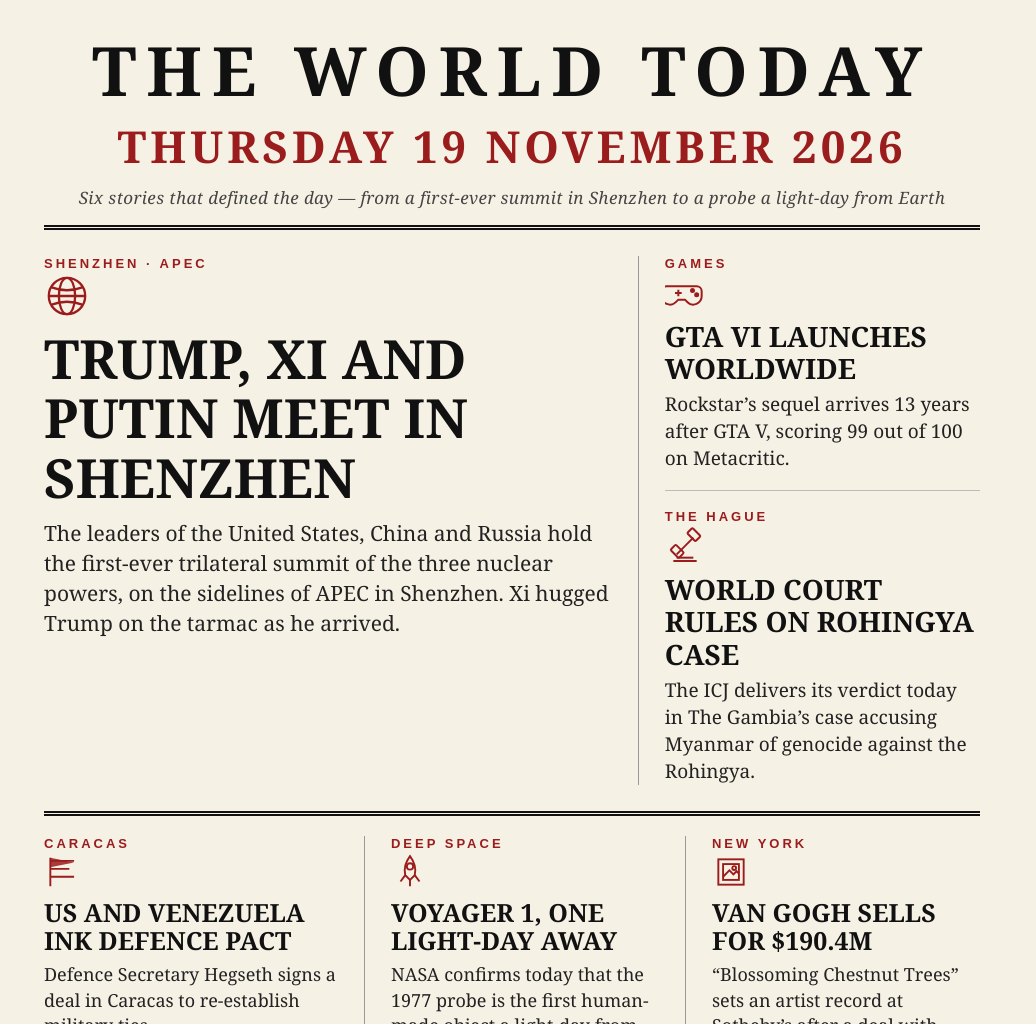
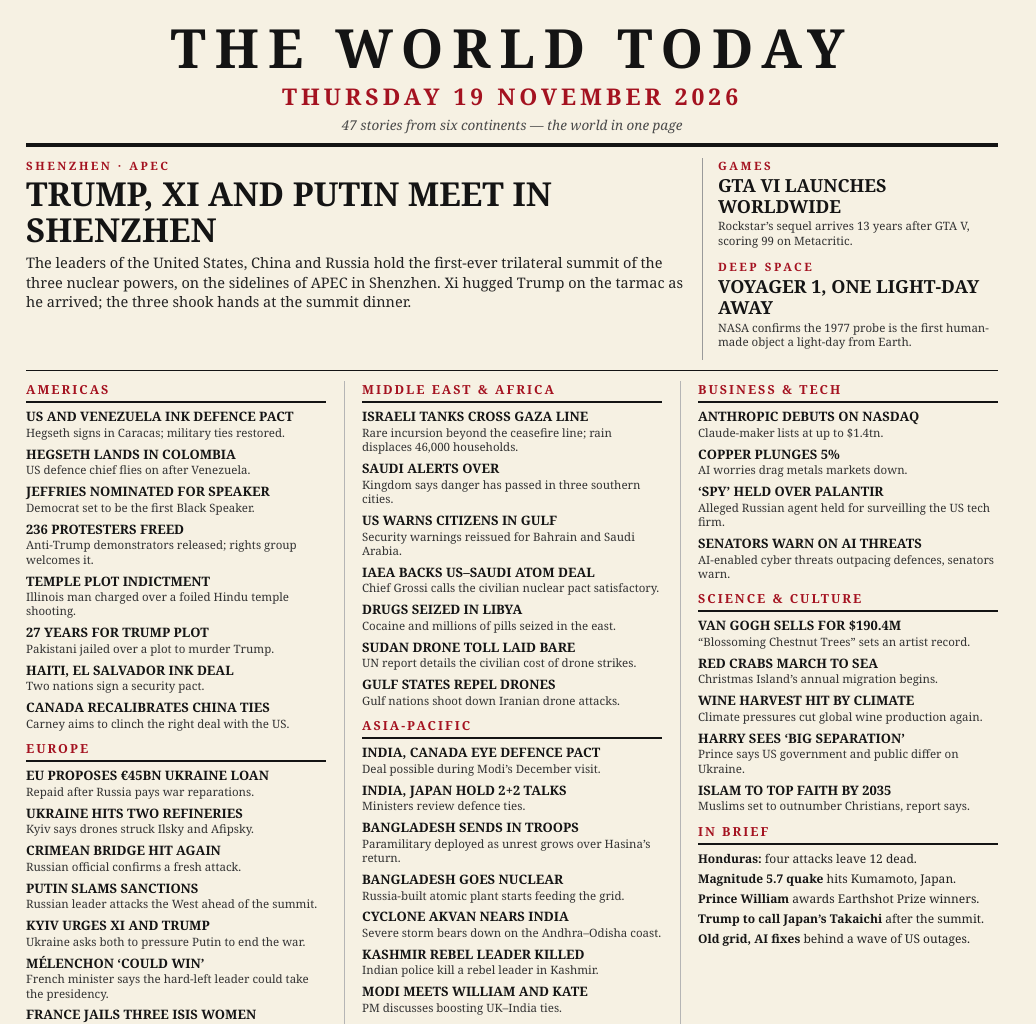
Before and after one commit to yuklcool/news-image-20261119, a plain HTML site: page page/index.html in a window 1280 px wide. Shown: the whole page, without its empty margins (0-1036 px from the left). Drawn offline with Linux system fonts and the light colour scheme.

Commit message:
v2: dense 47-story front page (1024x1024)

```diff
--- a/page/index.html
+++ b/page/index.html
@@ -7,137 +7,176 @@
   * { margin: 0; padding: 0; box-sizing: border-box; }
   html, body { width: 1024px; height: 1024px; overflow: hidden; }
   body {
-    background: #f6f1e5;
-    color: #111;
-    font-family: Georgia, 'Times New Roman', Times, serif;
-    -webkit-font-smoothing: antialiased;
+    background: #f6f1e3;
+    color: #141414;
+    font-family: Georgia, 'Times New Roman', serif;
+    padding: 20px 26px 16px;
   }
-  .page { width: 1024px; height: 1024px; padding: 36px 44px 28px; }
-  /* ---------- masthead ---------- */
-  header { text-align: center; border-bottom: 5px double #111; padding-bottom: 16px; }
-  .paper { font-size: 68px; font-weight: 700; letter-spacing: 10px; line-height: 1; }
+  .masthead {
+    text-align: center;
+    font-size: 54px;
+    font-weight: 700;
+    letter-spacing: 9px;
+    line-height: 1;
+  }
   .date {
-    margin-top: 12px; font-size: 44px; font-weight: 700; letter-spacing: 4px;
-    color: #9b1c1c;
+    text-align: center;
+    font-size: 23px;
+    font-weight: 700;
+    letter-spacing: 4px;
+    color: #a41220;
+    margin-top: 6px;
   }
-  .kicker {
-    margin-top: 10px; font-size: 17px; font-style: italic; color: #444; letter-spacing: 0.4px;
+  .tagline {
+    text-align: center;
+    font-size: 13.5px;
+    font-style: italic;
+    color: #4a4a4a;
+    margin-top: 4px;
   }
-  /* ---------- layout ---------- */
-  main { display: flex; gap: 26px; margin-top: 26px; }
-  .lead { width: 596px; border-right: 1px solid #999; padding-right: 26px; }
-  .side { width: 316px; }
-  .tag {
-    font-family: Arial, Helvetica, sans-serif; font-size: 13px; font-weight: 700;
-    letter-spacing: 3px; color: #9b1c1c; text-transform: uppercase;
+  .rule-double { border-top: 3px solid #141414; border-bottom: 1px solid #141414; height: 4px; margin: 9px 0 11px; }
+  .rule { border-top: 1px solid #141414; margin: 10px 0; }
+  .top { display: flex; gap: 18px; }
+  .lead { flex: 1; }
+  .kicker { font-size: 11.5px; font-weight: 700; letter-spacing: 2.5px; color: #a41220; }
+  .lead h1 { font-size: 33px; line-height: 1.08; font-weight: 700; margin: 3px 0 6px; }
+  .lead p { font-size: 14.5px; line-height: 1.35; color: #222; }
+  .rail { width: 296px; flex: none; border-left: 1px solid #9a9a9a; padding-left: 15px; }
+  .rail .item { margin-bottom: 11px; }
+  .rail h2 { font-size: 18px; line-height: 1.15; font-weight: 700; margin: 2px 0 3px; }
+  .rail p { font-size: 12.5px; line-height: 1.3; color: #333; }
+  .cols { display: flex; gap: 18px; }
+  .col { flex: 1; min-width: 0; }
+  .col + .col { border-left: 1px solid #b5b5b5; padding-left: 17px; }
+  section { margin-bottom: 9px; }
+  section h3 {
+    font-size: 12.5px;
+    font-weight: 700;
+    letter-spacing: 2px;
+    color: #a41220;
+    border-bottom: 2px solid #141414;
+    padding-bottom: 3px;
+    margin-bottom: 6px;
   }
-  h1 { font-size: 54px; line-height: 1.1; font-weight: 700; margin: 10px 0 12px; }
-  h2 { font-size: 28px; line-height: 1.15; font-weight: 700; margin: 7px 0 7px; }
-  p { font-size: 19px; line-height: 1.42; color: #222; }
-  .lead p { font-size: 21px; }
-  .icon { display: block; margin: 2px 0 6px; }
-  .story { padding-bottom: 18px; margin-bottom: 18px; border-bottom: 1px solid #bbb; }
-  .story:last-child { border-bottom: none; margin-bottom: 0; padding-bottom: 0; }
-  /* ---------- bottom row ---------- */
+  .item { margin-bottom: 6.5px; }
+  .item h4 { font-size: 13px; line-height: 1.2; font-weight: 700; }
+  .item p { font-size: 11.5px; line-height: 1.25; color: #333; margin-top: 1px; }
+  .brief { font-size: 12px; line-height: 1.35; margin-bottom: 4px; color: #222; }
+  .brief b { color: #141414; }
   footer {
-    display: flex; gap: 26px; margin-top: 26px; padding-top: 20px;
-    border-top: 5px double #111;
-  }
-  footer .story { width: 306px; border-bottom: none; margin-bottom: 0; padding-bottom: 0; }
-  footer .story + .story { border-left: 1px solid #999; padding-left: 26px; }
-  footer h2 { font-size: 25px; }
-  footer p { font-size: 18px; }
-  .foot {
-    margin-top: 24px; text-align: center; font-family: Arial, Helvetica, sans-serif;
-    font-size: 14px; letter-spacing: 1.5px; color: #666; text-transform: uppercase;
+    font-size: 10.5px;
+    letter-spacing: 1px;
+    text-align: center;
+    color: #555;
+    border-top: 1px solid #9a9a9a;
+    padding-top: 6px;
+    margin-top: 9px;
   }
 </style>
 </head>
 <body>
-<div class="page">
+  <div class="masthead">THE WORLD TODAY</div>
+  <div class="date">THURSDAY 19 NOVEMBER 2026</div>
+  <div class="tagline">47 stories from six continents &mdash; the world in one page</div>
+  <div class="rule-double"></div>
 
-  <header>
-    <div class="paper">THE WORLD TODAY</div>
-    <div class="date">THURSDAY 19 NOVEMBER 2026</div>
-    <div class="kicker">Six stories that defined the day &mdash; from a first-ever summit in Shenzhen to a probe a light-day from Earth</div>
-  </header>
+  <div class="top">
+    <div class="lead">
+      <div class="kicker">SHENZHEN &middot; APEC</div>
+      <h1>TRUMP, XI AND PUTIN MEET IN SHENZHEN</h1>
+      <p>The leaders of the United States, China and Russia hold the first-ever trilateral summit of the three nuclear powers, on the sidelines of APEC in Shenzhen. Xi hugged Trump on the tarmac as he arrived; the three shook hands at the summit dinner.</p>
+    </div>
+    <div class="rail">
+      <div class="item">
+        <div class="kicker">GAMES</div>
+        <h2>GTA VI LAUNCHES WORLDWIDE</h2>
+        <p>Rockstar&rsquo;s sequel arrives 13 years after GTA V, scoring 99 on Metacritic.</p>
+      </div>
+      <div class="item">
+        <div class="kicker">DEEP SPACE</div>
+        <h2>VOYAGER 1, ONE LIGHT-DAY AWAY</h2>
+        <p>NASA confirms the 1977 probe is the first human-made object a light-day from Earth.</p>
+      </div>
+    </div>
+  </div>
+  <div class="rule"></div>
 
-  <main>
-    <section class="lead">
-      <div class="tag">Shenzhen &middot; APEC</div>
-      <svg class="icon" width="46" height="46" viewBox="0 0 48 48" fill="none" stroke="#9b1c1c" stroke-width="2.4">
-        <circle cx="24" cy="24" r="19"/>
-        <ellipse cx="24" cy="24" rx="8.5" ry="19"/>
-        <line x1="5" y1="24" x2="43" y2="24"/>
-        <path d="M8 15 Q24 21 40 15"/>
-        <path d="M8 33 Q24 27 40 33"/>
-      </svg>
-      <h1>TRUMP, XI AND PUTIN MEET IN SHENZHEN</h1>
-      <p>The leaders of the United States, China and Russia hold the first-ever trilateral summit of the three nuclear powers, on the sidelines of APEC in Shenzhen. Xi hugged Trump on the tarmac as he arrived.</p>
-    </section>
+  <div class="cols">
+    <div class="col">
+      <section>
+        <h3>AMERICAS</h3>
+        <div class="item"><h4>US AND VENEZUELA INK DEFENCE PACT</h4><p>Hegseth signs in Caracas; military ties restored.</p></div>
+        <div class="item"><h4>HEGSETH LANDS IN COLOMBIA</h4><p>US defence chief flies on after Venezuela.</p></div>
+        <div class="item"><h4>JEFFRIES NOMINATED FOR SPEAKER</h4><p>Democrat set to be the first Black Speaker.</p></div>
+        <div class="item"><h4>236 PROTESTERS FREED</h4><p>Anti-Trump demonstrators released; rights group welcomes it.</p></div>
+        <div class="item"><h4>TEMPLE PLOT INDICTMENT</h4><p>Illinois man charged over a foiled Hindu temple shooting.</p></div>
+        <div class="item"><h4>27 YEARS FOR TRUMP PLOT</h4><p>Pakistani jailed over a plot to murder Trump.</p></div>
+        <div class="item"><h4>HAITI, EL SALVADOR INK DEAL</h4><p>Two nations sign a security pact.</p></div>
+        <div class="item"><h4>CANADA RECALIBRATES CHINA TIES</h4><p>Carney aims to clinch the right deal with the US.</p></div>
+      </section>
+      <section>
+        <h3>EUROPE</h3>
+        <div class="item"><h4>EU PROPOSES &euro;45BN UKRAINE LOAN</h4><p>Repaid after Russia pays war reparations.</p></div>
+        <div class="item"><h4>UKRAINE HITS TWO REFINERIES</h4><p>Kyiv says drones struck Ilsky and Afipsky.</p></div>
+        <div class="item"><h4>CRIMEAN BRIDGE HIT AGAIN</h4><p>Russian official confirms a fresh attack.</p></div>
+        <div class="item"><h4>PUTIN SLAMS SANCTIONS</h4><p>Russian leader attacks the West ahead of the summit.</p></div>
+        <div class="item"><h4>KYIV URGES XI AND TRUMP</h4><p>Ukraine asks both to pressure Putin to end the war.</p></div>
+        <div class="item"><h4>M&Eacute;LENCHON &lsquo;COULD WIN&rsquo;</h4><p>French minister says the hard-left leader could take the presidency.</p></div>
+        <div class="item"><h4>FRANCE JAILS THREE ISIS WOMEN</h4><p>Jailed for joining Islamic State in Syria.</p></div>
+      </section>
+    </div>
 
-    <section class="side">
-      <div class="story">
-        <div class="tag">Games</div>
-        <svg class="icon" width="40" height="40" viewBox="0 0 48 48" fill="none" stroke="#9b1c1c" stroke-width="2.4">
-          <path d="M10 16 h28 a6 6 0 0 1 6 6 v6 a10 10 0 0 1 -17 7 l-3 -3 h-8 l-3 3 a10 10 0 0 1 -17 -7 v-6 a6 6 0 0 1 6 -6 z"/>
-          <path d="M16 20 v8 M12 24 h8"/>
-          <circle cx="33" cy="21" r="1.8" fill="#9b1c1c"/>
-          <circle cx="38" cy="26" r="1.8" fill="#9b1c1c"/>
-        </svg>
-        <h2>GTA VI LAUNCHES WORLDWIDE</h2>
-        <p>Rockstar&rsquo;s sequel arrives 13 years after GTA V, scoring 99 out of 100 on Metacritic.</p>
-      </div>
-      <div class="story">
-        <div class="tag">The Hague</div>
-        <svg class="icon" width="40" height="40" viewBox="0 0 48 48" fill="none" stroke="#9b1c1c" stroke-width="2.4">
-          <path d="M14 34 L34 14"/>
-          <rect x="28" y="6" width="14" height="9" rx="1.5" transform="rotate(45 35 10)"/>
-          <rect x="8" y="26" width="14" height="9" rx="1.5" transform="rotate(45 15 30)"/>
-          <line x1="10" y1="42" x2="38" y2="42"/>
-          <line x1="14" y1="38" x2="34" y2="38"/>
-        </svg>
-        <h2>WORLD COURT RULES ON ROHINGYA CASE</h2>
-        <p>The ICJ delivers its verdict today in The Gambia&rsquo;s case accusing Myanmar of genocide against the Rohingya.</p>
-      </div>
-    </section>
-  </main>
+    <div class="col">
+      <section>
+        <h3>MIDDLE EAST &amp; AFRICA</h3>
+        <div class="item"><h4>ISRAELI TANKS CROSS GAZA LINE</h4><p>Rare incursion beyond the ceasefire line; rain displaces 46,000 households.</p></div>
+        <div class="item"><h4>SAUDI ALERTS OVER</h4><p>Kingdom says danger has passed in three southern cities.</p></div>
+        <div class="item"><h4>US WARNS CITIZENS IN GULF</h4><p>Security warnings reissued for Bahrain and Saudi Arabia.</p></div>
+        <div class="item"><h4>IAEA BACKS US&ndash;SAUDI ATOM DEAL</h4><p>Chief Grossi calls the civilian nuclear pact satisfactory.</p></div>
+        <div class="item"><h4>DRUGS SEIZED IN LIBYA</h4><p>Cocaine and millions of pills seized in the east.</p></div>
+        <div class="item"><h4>SUDAN DRONE TOLL LAID BARE</h4><p>UN report details the civilian cost of drone strikes.</p></div>
+        <div class="item"><h4>GULF STATES REPEL DRONES</h4><p>Gulf nations shoot down Iranian drone attacks.</p></div>
+      </section>
+      <section>
+        <h3>ASIA-PACIFIC</h3>
+        <div class="item"><h4>INDIA, CANADA EYE DEFENCE PACT</h4><p>Deal possible during Modi&rsquo;s December visit.</p></div>
+        <div class="item"><h4>INDIA, JAPAN HOLD 2+2 TALKS</h4><p>Ministers review defence ties.</p></div>
+        <div class="item"><h4>BANGLADESH SENDS IN TROOPS</h4><p>Paramilitary deployed as unrest grows over Hasina&rsquo;s return.</p></div>
+        <div class="item"><h4>BANGLADESH GOES NUCLEAR</h4><p>Russia-built atomic plant starts feeding the grid.</p></div>
+        <div class="item"><h4>CYCLONE AKVAN NEARS INDIA</h4><p>Severe storm bears down on the Andhra&ndash;Odisha coast.</p></div>
+        <div class="item"><h4>KASHMIR REBEL LEADER KILLED</h4><p>Indian police kill a rebel leader in Kashmir.</p></div>
+        <div class="item"><h4>MODI MEETS WILLIAM AND KATE</h4><p>PM discusses boosting UK&ndash;India ties.</p></div>
+        <div class="item"><h4>XI MEETS PUTIN FIRST</h4><p>Leaders hold talks before the trilateral summit.</p></div>
+      </section>
+    </div>
 
-  <footer>
-    <div class="story">
-      <div class="tag">Caracas</div>
-      <svg class="icon" width="38" height="38" viewBox="0 0 48 48" fill="none" stroke="#9b1c1c" stroke-width="2.4">
-        <path d="M8 6 v36 M8 10 h30 M8 20 h24 M8 30 h30"/>
-        <path d="M8 6 L38 12 L8 18 z" fill="#9b1c1c" stroke="none" opacity="0.85"/>
-      </svg>
-      <h2>US AND VENEZUELA INK DEFENCE PACT</h2>
-      <p>Defence Secretary Hegseth signs a deal in Caracas to re-establish military ties.</p>
+    <div class="col">
+      <section>
+        <h3>BUSINESS &amp; TECH</h3>
+        <div class="item"><h4>ANTHROPIC DEBUTS ON NASDAQ</h4><p>Claude-maker lists at up to $1.4tn.</p></div>
+        <div class="item"><h4>COPPER PLUNGES 5%</h4><p>AI worries drag metals markets down.</p></div>
+        <div class="item"><h4>&lsquo;SPY&rsquo; HELD OVER PALANTIR</h4><p>Alleged Russian agent held for surveilling the US tech firm.</p></div>
+        <div class="item"><h4>SENATORS WARN ON AI THREATS</h4><p>AI-enabled cyber threats outpacing defences, senators warn.</p></div>
+      </section>
+      <section>
+        <h3>SCIENCE &amp; CULTURE</h3>
+        <div class="item"><h4>VAN GOGH SELLS FOR $190.4M</h4><p>&ldquo;Blossoming Chestnut Trees&rdquo; sets an artist record.</p></div>
+        <div class="item"><h4>RED CRABS MARCH TO SEA</h4><p>Christmas Island&rsquo;s annual migration begins.</p></div>
+        <div class="item"><h4>WINE HARVEST HIT BY CLIMATE</h4><p>Climate pressures cut global wine production again.</p></div>
+        <div class="item"><h4>HARRY SEES &lsquo;BIG SEPARATION&rsquo;</h4><p>Prince says US government and public differ on Ukraine.</p></div>
+        <div class="item"><h4>ISLAM TO TOP FAITH BY 2035</h4><p>Muslims set to outnumber Christians, report says.</p></div>
+      </section>
+      <section>
+        <h3>IN BRIEF</h3>
+        <div class="brief"><b>Honduras:</b> four attacks leave 12 dead.</div>
+        <div class="brief"><b>Magnitude 5.7 quake</b> hits Kumamoto, Japan.</div>
+        <div class="brief"><b>Prince William</b> awards Earthshot Prize winners.</div>
+        <div class="brief"><b>Trump to call Japan&rsquo;s Takaichi</b> after the summit.</div>
+        <div class="brief"><b>Old grid, AI fixes</b> behind a wave of US outages.</div>
+      </section>
     </div>
-    <div class="story">
-      <div class="tag">Deep space</div>
-      <svg class="icon" width="38" height="38" viewBox="0 0 48 48" fill="none" stroke="#9b1c1c" stroke-width="2.4">
-        <path d="M24 4 C30 12 32 20 30 28 L24 34 L18 28 C16 20 18 12 24 4 z"/>
-        <circle cx="24" cy="17" r="4"/>
-        <path d="M18 28 L12 36 M30 28 L36 36 M24 34 L24 42"/>
-      </svg>
-      <h2>VOYAGER 1, ONE LIGHT-DAY AWAY</h2>
-      <p>NASA confirms today that the 1977 probe is the first human-made object a light-day from Earth.</p>
-    </div>
-    <div class="story">
-      <div class="tag">New York</div>
-      <svg class="icon" width="38" height="38" viewBox="0 0 48 48" fill="none" stroke="#9b1c1c" stroke-width="2.4">
-        <rect x="8" y="8" width="32" height="32"/>
-        <rect x="14" y="14" width="20" height="20"/>
-        <path d="M14 30 L22 22 L27 27 L31 23 L34 26"/>
-        <circle cx="28" cy="19" r="2.4"/>
-      </svg>
-      <h2>VAN GOGH SELLS FOR $190.4M</h2>
-      <p>&ldquo;Blossoming Chestnut Trees&rdquo; sets an artist record at Sotheby&rsquo;s after a deal with heirs over its Nazi-era sale.</p>
-    </div>
-  </footer>
+  </div>
 
-  <div class="foot">All six stories happened or were first reported on Thursday 19 November 2026</div>
-
-</div>
+  <footer>ALL 47 STORIES HAPPENED OR WERE FIRST REPORTED ON THURSDAY 19 NOVEMBER 2026</footer>
 </body>
 </html>
```
Also changed, not shown: 2 other files.
